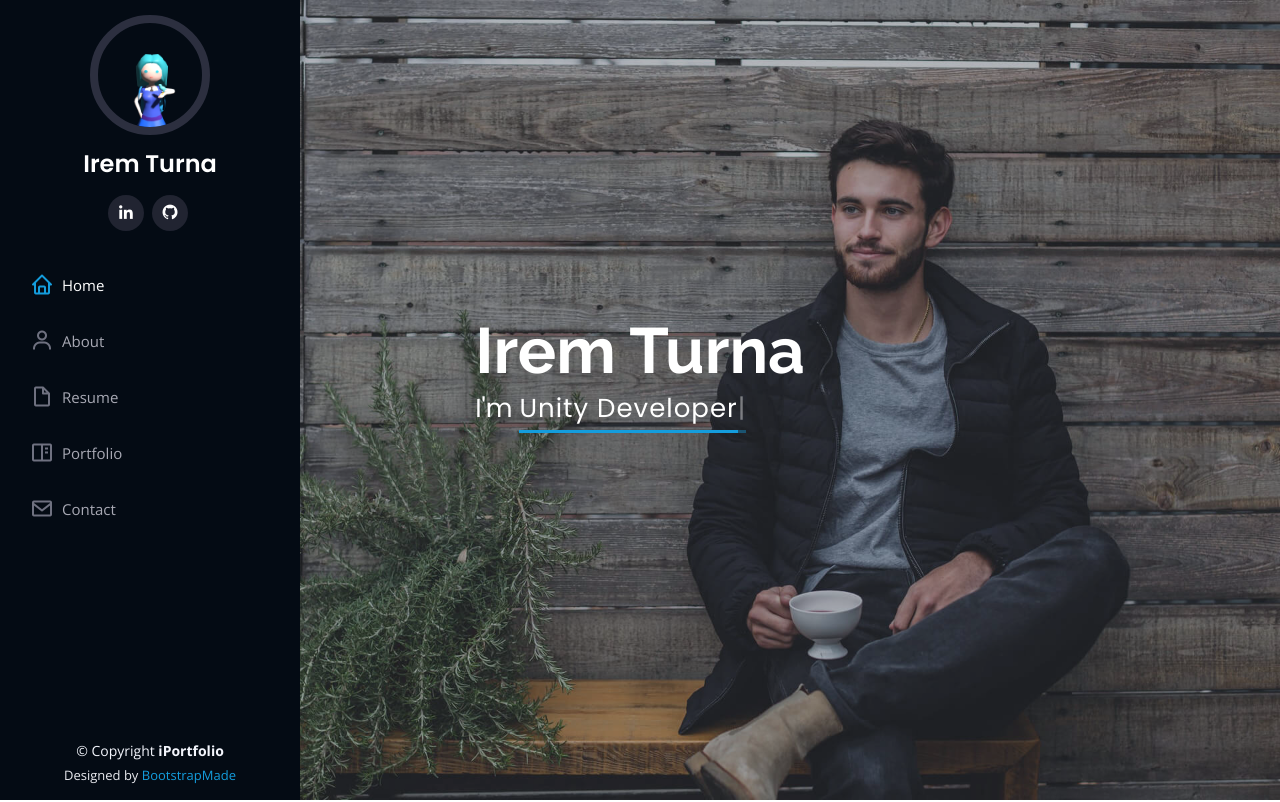
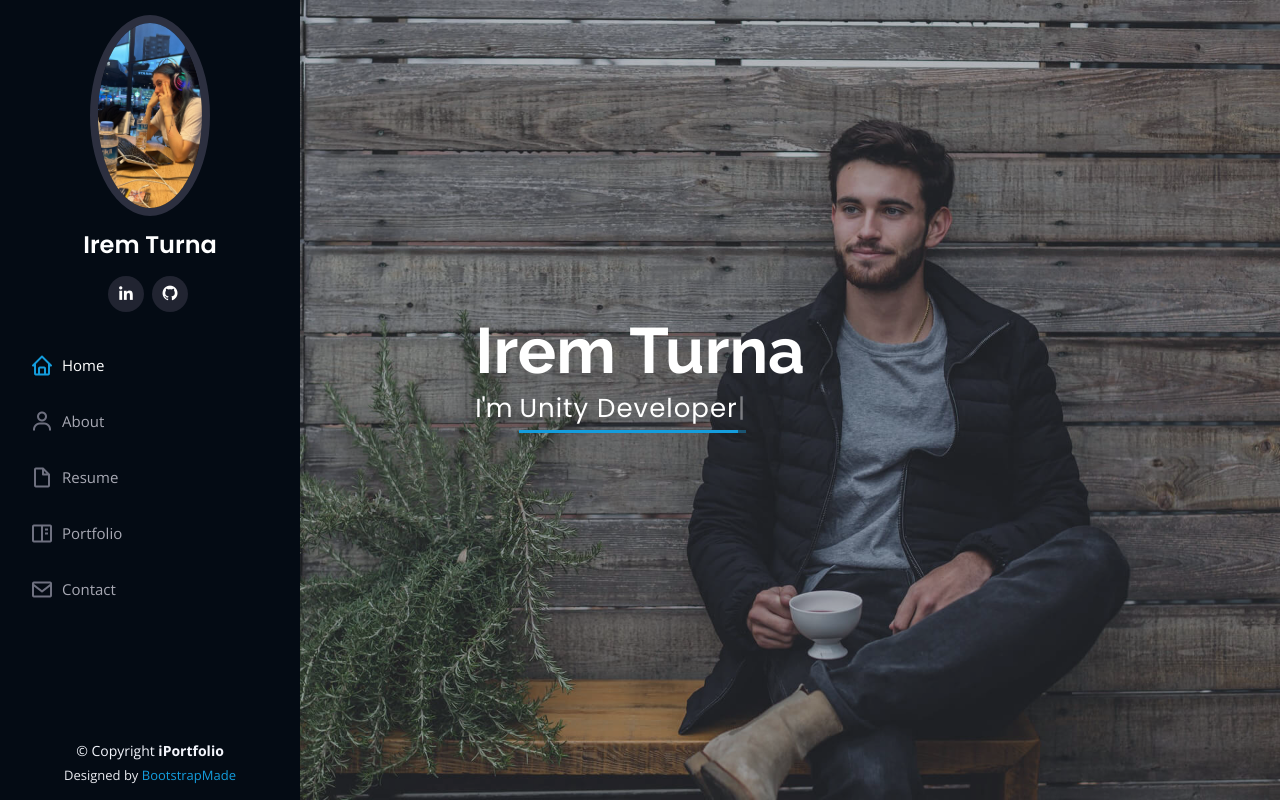
Before and after one commit to iraska/iraska.github.io, a plain HTML site: page index.html in a window 1280 px wide. Shown: the top 802 px of the page. Drawn offline with nearby package versions, Linux system fonts and the light colour scheme.

Commit message:
Update index.html

```diff
--- a/index.html
+++ b/index.html
@@ -10,7 +10,7 @@
   <meta content="" name="keywords">
 
   <!-- Favicons -->
-  <link href="assets/img/Iraska.png" rel="icon">
+  <link href="assets/img/ira_pp.png" rel="icon">
   <link href="assets/img/apple-touch-icon.png" rel="apple-touch-icon">
 
   <!-- Google Fonts -->
@@ -46,7 +46,7 @@
     <div class="d-flex flex-column">
 
       <div class="profile">
-        <img src="assets/img/Iraska.png" alt="" class="img-fluid rounded-circle">
+        <img src="assets/img/stateMach.jpeg" alt="" class="img-fluid rounded-circle">
         <h1 class="text-light"><a href="index.html">Irem Turna</a></h1>
         <div class="social-links mt-3 text-center">
           <!--<a href="#" class="twitter"><i class="bx bxl-twitter"></i></a>-->
```
